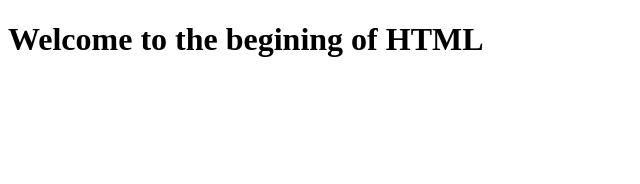
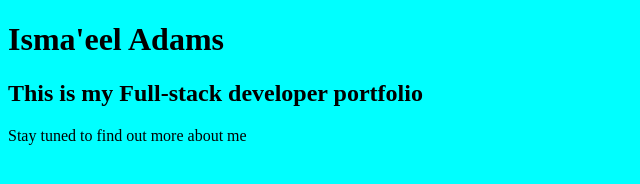
Before and after one commit to ismaeeladams/practice, a plain HTML site: page index.html in a window 1280 px wide. Shown: the whole page, without its empty margins (0-640 px from the left). Drawn offline with Linux system fonts and the light colour scheme.

Commit message:
just updated my HTML

```diff
--- a/index.html
+++ b/index.html
@@ -6,8 +6,11 @@
     <meta name="viewport" content="width=device-width, initial-scale=1.0">
     <title>Document</title>
 </head>
+<body style="background-color:aqua"></body>
 <body>
-   <h1>Welcome to the begining of HTML</h1>
+   <h1>Isma'eel Adams</h1>
+   <h2>This is my Full-stack developer portfolio </h2>
+  <p>Stay tuned to find out more about me </p>
 
 </body>
 </html>
```
